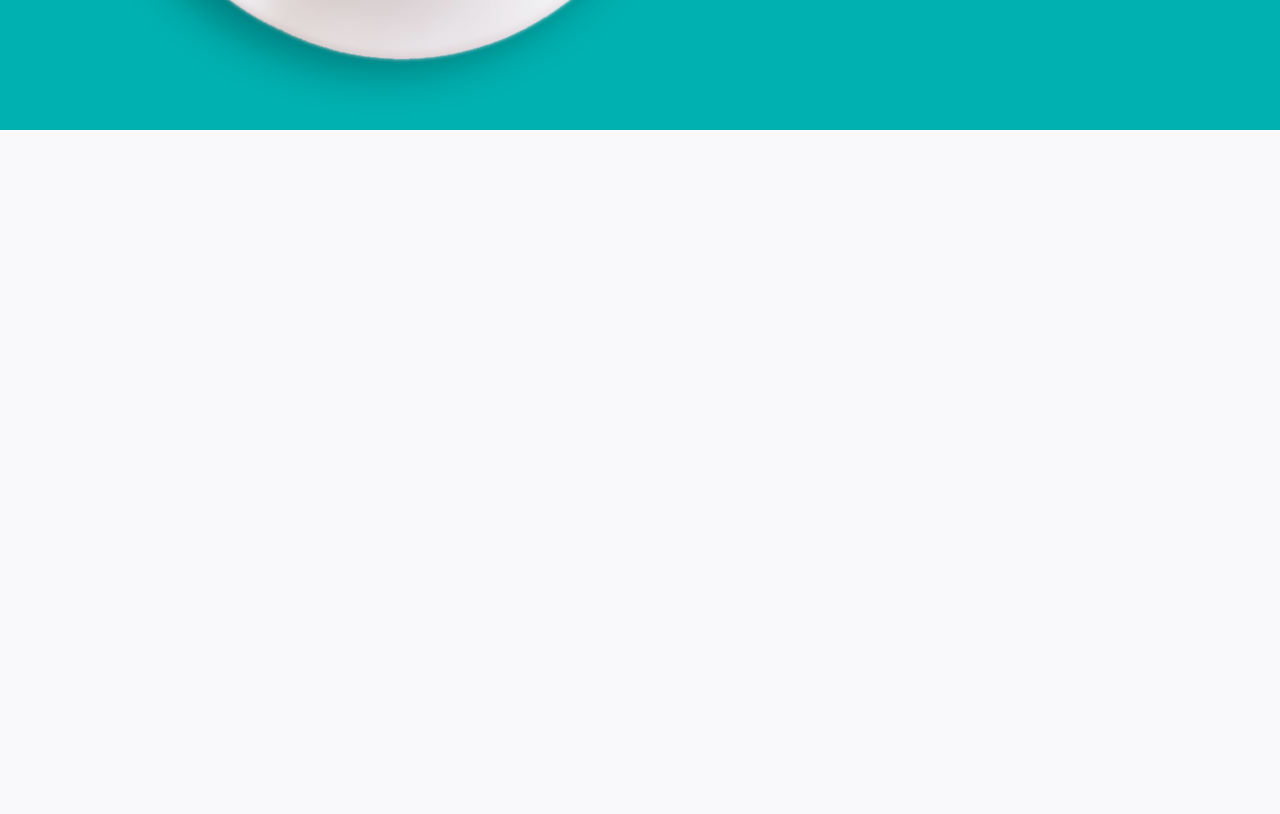
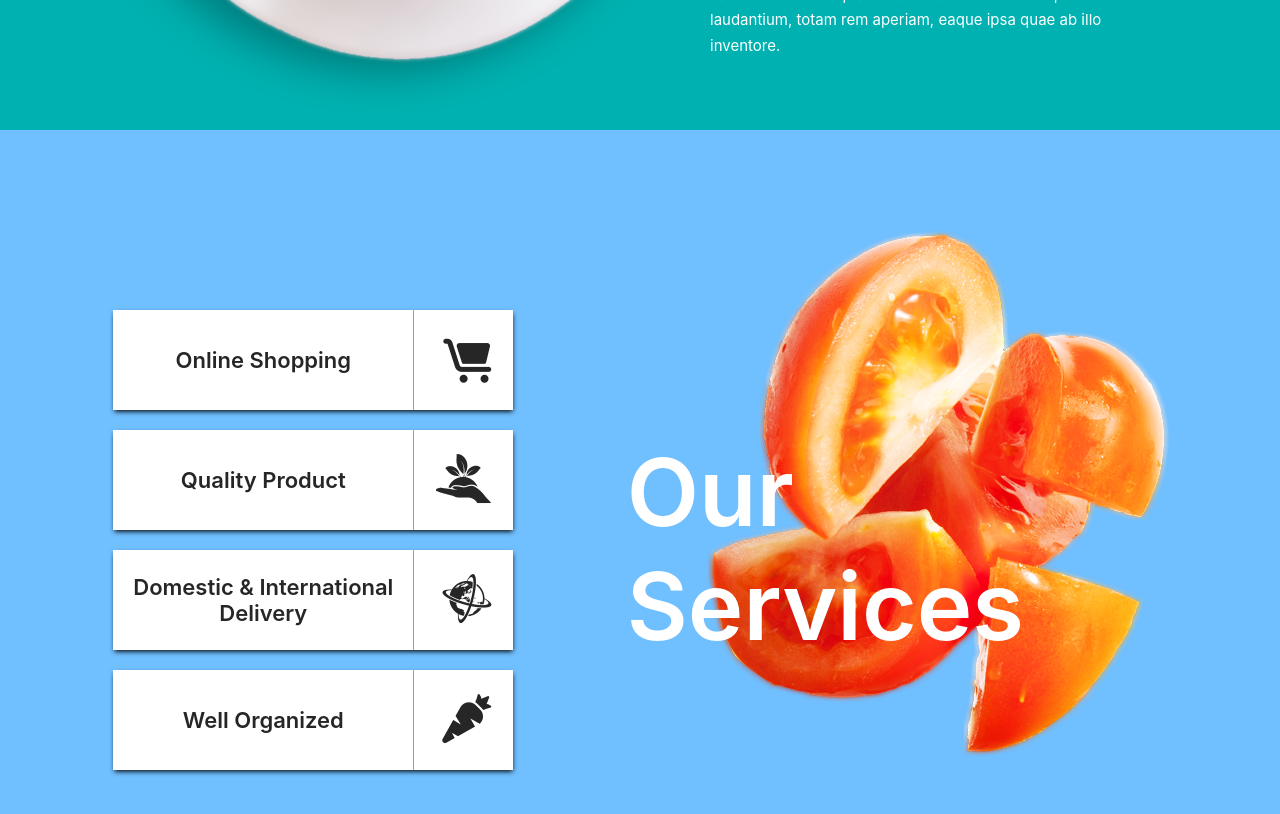
Before and after one commit to MaksLazarchuk/Services, a React (Create React App) app: page / in a window 1280 px wide. Shown: the part 1720-2534 px from the top of the page. Before the commit the page ends 1850 px from the top, so only its background shows below. Built offline with nearby package versions, Linux system fonts and the light colour scheme.

Commit message:
rename, box3-done, update: header, box1, box2

```diff
--- a/src/App.js
+++ b/src/App.js
@@ -1,14 +1,16 @@
 import "./App.css";
 import Header from "./components/header/Header.js";
-import Box1 from "./components/article/box1/Box1.js";
-import Box2 from "./components/article/box2/Box2.js";
+import Home from "./components/article/box1/Home.js";
+import About from "./components/article/box2/About.js";
+import Services from "./components/article/box3/Services.js";
 
 function App() {
   return (
     <div className="App">
       <Header />
-      <Box1 />
-      <Box2 />
+      <Home />
+      <About />
+      <Services />
     </div>
   );
 }
--- a/src/components/article/box1/Box1.css
+++ b/src/components/article/box1/Home.css
@@ -3,7 +3,7 @@
   height: 1000px;
   margin: 0 auto;
   position: relative;
-  margin-top: 150px !important;
+  padding-top: 150px !important;
   background-color: #f9f8fb;
 }
 .box1 .container {
@@ -74,7 +74,7 @@
   background: #262626;
   margin-left: -2px;
   margin-top: -6px;
-  border-radius: 1px;
+  border-radius: 5px;
   -webkit-animation-duration: 1s;
   animation-duration: 1s;
   -webkit-animation-iteration-count: infinite;
--- a/src/components/article/box1/Box1.js
+++ b/src/components/article/box1/Home.js
@@ -1,9 +1,9 @@
-import "./Box1.css";
+import "./Home.css";
 import backgroundBox1 from "../../../media/background-box1.jpg";
 
-function Box1() {
+function Home() {
   return (
-    <div className="box1">
+    <div className="box1" id="home">
       <div className="container">
         <img
           className="background-box1"
@@ -28,4 +28,4 @@ function Box1() {
   );
 }
 
-export default Box1;
+export default Home;
--- a/src/components/article/box2/Box2.css
+++ b/src/components/article/box2/About.css
@@ -6,17 +6,19 @@
   background-color: #00b1b1;
 }
 .box2 .container {
-    max-width: 1600px;
-    position: relative;
-    margin: 0 auto;
+  max-width: 1600px;
+  position: relative;
+  margin: 0 auto;
+  display: flex;
+  justify-content: space-between;
 }
 .img-box2 {
-  position: absolute;
+  position: relative;
   margin-top: 40px;
   margin-left: 60px;
 }
 .text-container-box2 {
-  position: absolute;
+  position: relative;
   width: 475px;
   height: 300px;
   margin-top: 170px;
@@ -24,7 +26,7 @@
   right: 0;
 }
 .title-box2 {
-  font-size: 90px;
+  font-size: 94px;
   font-weight: 600;
   margin-top: -8px;
   margin-left: -2px;
--- a/src/components/article/box2/Box2.js
+++ b/src/components/article/box2/About.js
@@ -1,11 +1,11 @@
-import "./Box2.css";
+import "./About.css";
 import ImgBox2 from "../../../media/img-box2.png";
 import "../../../fonts.css";
 
-function Box2() {
+function About() {
   return (
     <div className="box2">
-      <div className="container">
+      <div className="container" id="about">
         <img className="img-box2" src={ImgBox2} alt="img" />
         <div className="text-container-box2">
           <p className="title-box2">About Us</p>
@@ -26,4 +26,4 @@ function Box2() {
   );
 }
 
-export default Box2;
+export default About;
--- /dev/null
+++ b/src/components/article/box3/Services.css
@@ -0,0 +1,81 @@
+.box3 {
+  width: 100%;
+  height: 790px;
+  margin: 0 auto;
+  position: relative;
+  background-color: #70bfff;
+}
+.box3 .container {
+  max-width: 1600px;
+  position: relative;
+  margin: 0 auto;
+  display: flex;
+  justify-content: space-evenly;
+}
+.text-background {
+  position: relative;
+  height: 530px;
+  width: 540px;
+  margin-top: 100px;
+}
+.name-box {
+  position: absolute;
+  margin-top: 205px;
+  color: white;
+  font-size: 94px;
+  font-weight: 600;
+}
+.tomato-background {
+  position: absolute;
+  margin-left: 80px;
+}
+.service-button {
+  height: 460px;
+  width: 400px;
+  position: relative;
+  display: flex;
+  flex-direction: column;
+  justify-content: space-between;
+  margin-top: 180px;
+}
+.box-button-services {
+  position: relative;
+  text-decoration: none;
+  display: flex;
+  justify-content: space-between;
+  border: none;
+  width: 400px;
+  height: 100px;
+  background-color: white;
+  box-shadow: 0px 2px 5px -0.5px #000000;
+  cursor: pointer;
+  outline: none;
+}
+.box-button-services:hover {
+  background-color: #e5e3e9;
+}
+.text-button {
+  width: 300px;
+  height: 100%;
+  position: relative;
+  display: flex;
+  align-items: center;
+  justify-content: center;
+  text-align: center;
+  margin-top: 0px;
+  font-size: 22px;
+  font-weight: 600;
+  color: #262626;
+  border-right: 1px solid #9d9d9d;
+}
+.icon {
+  margin-top: 24px;
+  margin-right: 22px;
+  position: relative;
+  font-size: 49px;
+  color: #262626;
+}
+.icon-shop {
+  font-size: 44px;
+  margin-top: 29px;
+}
--- /dev/null
+++ b/src/components/article/box3/Services.js
@@ -0,0 +1,36 @@
+import "./Services.css";
+import tomatoBackground from "../../../media/tomato-background.png";
+import "../../../fonts.css";
+
+function Services() {
+  return (
+    <div className="box3" id="services">
+      <div className="container">
+        <div className="service-button">
+          <a href="#shop" className="box-button-services">
+            <p className="text-button">Online Shopping</p>
+            <span className="icon-shop icon" />
+          </a>
+          <a href="#hand" className="box-button-services">
+            <p className="text-button">Quality Product</p>
+            <span className="icon-hand icon" />
+          </a>
+          <a href="#planet" className="box-button-services">
+            <p className="text-button">Domestic & International Delivery</p>
+            <span className="icon-planet icon" />
+          </a>
+          <a href="#carrot" className="box-button-services">
+            <p className="text-button">Well Organized</p>
+            <span className="icon-carrot icon" />
+          </a>
+        </div>
+        <div className="text-background">
+          <img className="tomato-background" src={tomatoBackground} alt="img" />
+          <p className="name-box">Our Services</p>
+        </div>
+      </div>
+    </div>
+  );
+}
+
+export default Services;
--- a/src/components/header/Header.css
+++ b/src/components/header/Header.css
@@ -47,13 +47,12 @@
   font-weight: 500;
 }
 .line {
-  display: none;
   position: absolute;
   width: 100px;
   margin-top: -7px;
   height: 4px;
+  background-color: transparent;
+}
+.link-line:hover .line {
   background-color: #ff6033;
 }
-.link-line:hover .line {
-  display: block;
-}
--- a/src/components/header/Header.js
+++ b/src/components/header/Header.js
@@ -1,6 +1,6 @@
 import "./Header.css";
 import React from "react";
-import "../../fonts.css"
+import "../../fonts.css";
 
 function Header() {
   return (
@@ -10,37 +10,37 @@ function Header() {
         <div className="link-box">
           <div className="link-line">
             <div className="line" />
-            <a className="link" href="home">
+            <a className="link" href="#home">
               HOME
             </a>
           </div>
           <div className="link-line">
             <div className="line" />
-            <a className="link" href="about">
+            <a className="link" href="#about">
               ABOUT
             </a>
           </div>
           <div className="link-line">
             <div className="line" />
-            <a className="link" href="services">
+            <a className="link" href="#services">
               SERVICES
             </a>
           </div>
           <div className="link-line">
             <div className="line" />
-            <a className="link" href="gallery">
+            <a className="link" href="#gallery">
               GALLERY
             </a>
           </div>
           <div className="link-line">
             <div className="line" />
-            <a className="link" href="blog">
+            <a className="link" href="#blog">
               BLOG
             </a>
           </div>
           <div className="link-line">
             <div className="line" />
-            <a className="link" href="contact">
+            <a className="link" href="#contact">
               CONTACT
             </a>
           </div>
--- a/src/fonts.css
+++ b/src/fonts.css
@@ -8,3 +8,35 @@
   font-family: "RalewayBold";
   src: url(./fonts/Raleway-Bold.ttf) format("ttf");
 }
+@font-face {
+  font-family: "icomoon";
+  src: url(./fonts/icomoon.woff) format("woff");
+  font-weight: normal;
+  font-style: normal;
+  font-display: block;
+}
+
+[class^="icon-"],
+[class*=" icon-"] {
+  font-family: "icomoon" !important;
+  font-style: normal;
+  font-weight: normal;
+  font-variant: normal;
+  text-transform: none;
+  line-height: 1;
+  -webkit-font-smoothing: antialiased;
+  -moz-osx-font-smoothing: grayscale;
+}
+
+.icon-carrot:before {
+  content: "\e900";
+}
+.icon-hand:before {
+  content: "\e901";
+}
+.icon-planet:before {
+  content: "\e902";
+}
+.icon-shop:before {
+  content: "\e903";
+}
```
Also changed, not shown: src/fonts/icomoon.woff (added), src/media/tomato-background.png (added).
